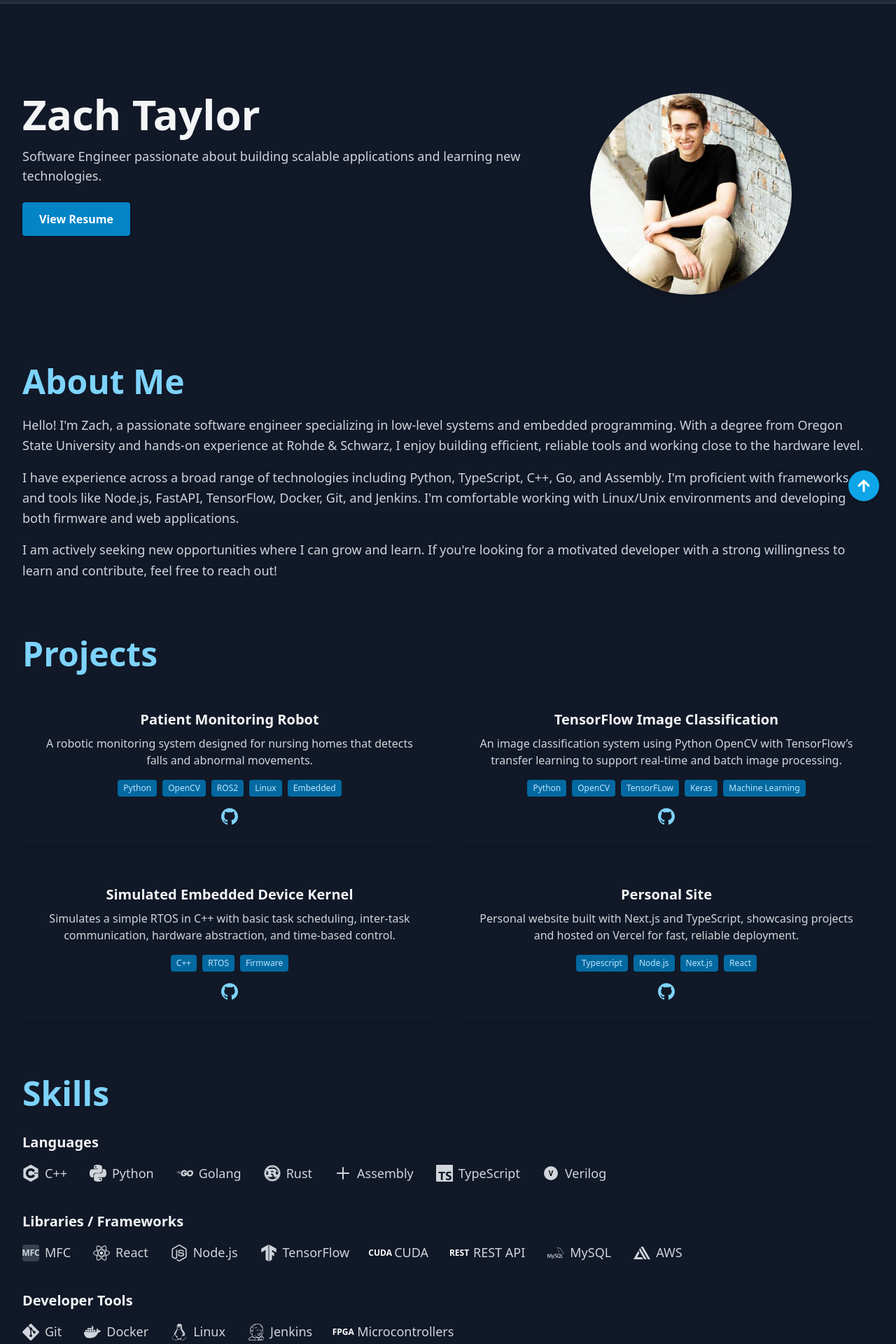
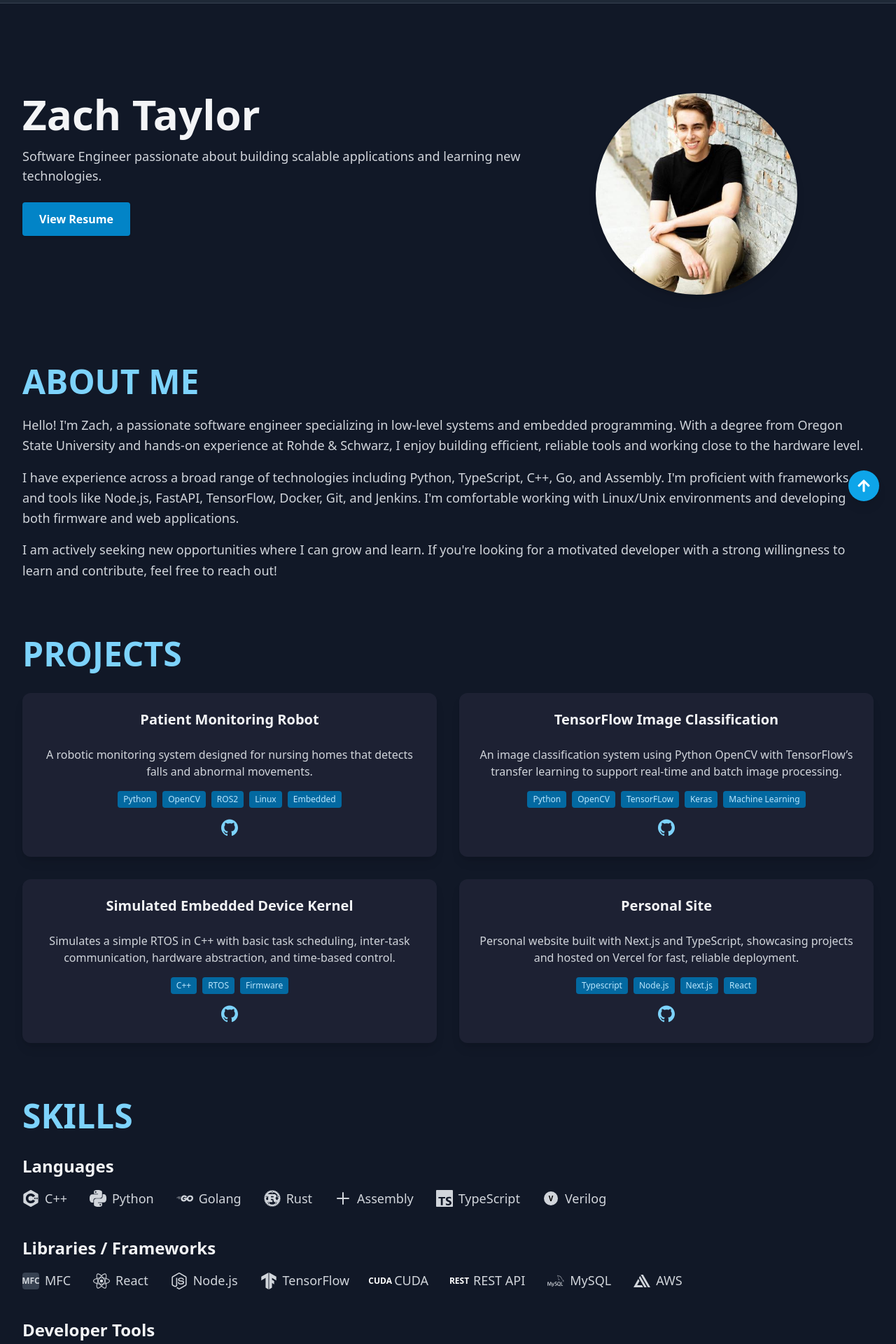
Before and after one commit to Zacharyat19/Personal-Site, a Next.js app: page / in a window 1280 px wide. Shown: the part 60-1980 px from the top of the page at 70% size. Built offline with nearby package versions, Linux system fonts and the light colour scheme.

Commit message:
Made style changes for better viewing on mobile

```diff
--- a/components/About.tsx
+++ b/components/About.tsx
@@ -5,7 +5,7 @@ type AboutProps = {
 export default function About({ className = '' }: AboutProps) {
   return (
     <section id="about" className={className}>
-      <h2 className="text-5xl font-bold mb-6 text-sky-300">About Me</h2>
+      <h2 className="text-5xl font-bold mb-6 text-sky-300">ABOUT ME</h2>
       <div className="flex flex-col md:flex-row items-center md:items-start gap-8">
         {/* Text content */}
         <div className="text-gray-300 text-lg leading-relaxed space-y-4">
--- a/components/Introduction.tsx
+++ b/components/Introduction.tsx
@@ -6,10 +6,10 @@ type IntroductionProps = {
 
 export default function Introduction({ className }: IntroductionProps) {
   return (
-    <section className={`py-20 ${className ?? ""}`}>
-      <div className="flex flex-col md:flex-row items-start justify-between gap-6">
+    <section className={`py-12 pb-20 md:pt-20 ${className ?? ""}`}>
+      <div className="flex flex-col md:flex-row items-center md:items-start justify-center md:justify-between gap-6 text-center md:text-left">
         {/* Text on the left */}
-        <div className="md:w-2/3 text-left">
+        <div className="md:w-2/3 w-full">
           <h1 className="text-6xl font-extrabold mb-4">Zach Taylor</h1>
           <p className="text-lg text-gray-300 mb-6">
             Software Engineer passionate about building scalable applications and learning new technologies.
@@ -25,7 +25,7 @@ export default function Introduction({ className }: IntroductionProps) {
         </div>
 
         {/* Image on the right */}
-        <div className="md:w-1/3 flex justify-start md:justify-start -ml-6">
+        <div className="md:w-1/3 w-full flex justify-center md:justify-start">
             <Image
                 src="/profile.jpg"
                 alt="Zach Taylor"
--- a/components/Projects.tsx
+++ b/components/Projects.tsx
@@ -32,12 +32,12 @@ const projects = [
   export default function Projects({ className }: ProjectsProps) {
   return (
     <section id="projects" className={className}>
-        <h2 className="text-5xl font-bold mb-8 text-sky-300">Projects</h2>
+        <h2 className="text-5xl font-bold mb-8 text-sky-300">PROJECTS</h2>
         <div className="grid grid-cols-1 md:grid-cols-2 gap-8 w-full">
           {projects.map(({ title, description, tech, github }) => (
             <div
               key={title}
-              className="bg-background p-6 rounded-lg shadow-md flex flex-col items-center text-center"
+              className="bg-muted/40 transition-colors p-6 rounded-xl shadow-lg flex flex-col items-center text-center space-y-4"
           >
             <h3 className="text-xl font-semibold mb-2">{title}</h3>
             <p className="text-gray-300 mb-4">{description}</p>
--- a/components/Skills.tsx
+++ b/components/Skills.tsx
@@ -20,11 +20,11 @@ import React from 'react';
 export default function Skills() {
   return (
     <section id="skills">
-      <h2 className="text-5xl font-bold mb-8 text-sky-300">Skills</h2>
+      <h2 className="text-5xl font-bold mb-8 text-sky-300">SKILLS</h2>
 
       {/* Languages */}
       <div className="mb-10">
-        <h3 className="text-xl font-semibold mb-4">Languages</h3>
+        <h3 className="text-2xl font-semibold mb-4">Languages</h3>
         <div className="flex flex-wrap gap-8 text-gray-300 text-lg leading-relaxed">
           <SkillItem icon={<SiCplusplus className="w-6 h-6" />} label="C++" />
           <SkillItem icon={<SiPython className="w-6 h-6" />} label="Python" />
@@ -38,7 +38,7 @@ export default function Skills() {
 
       {/* Libraries/Frameworks */}
       <div className="mb-10">
-        <h3 className="text-xl font-semibold mb-4">Libraries / Frameworks</h3>
+        <h3 className="text-2xl font-semibold mb-4">Libraries / Frameworks</h3>
         <div className="flex flex-wrap gap-8 text-gray-300 text-lg leading-relaxed">
           <SkillItem icon={<MfcIcon />} label="MFC" />
           <SkillItem icon={<SiReact className="w-6 h-6" />} label="React" />
@@ -53,7 +53,7 @@ export default function Skills() {
 
       {/* Developer Tools */}
       <div>
-        <h3 className="text-xl font-semibold mb-4">Developer Tools</h3>
+        <h3 className="text-2xl font-semibold mb-4">Developer Tools</h3>
         <div className="flex flex-wrap gap-8 text-gray-300 text-lg leading-relaxed">
           <SkillItem icon={<SiGit className="w-6 h-6" />} label="Git" />
           <SkillItem icon={<SiDocker className="w-6 h-6" />} label="Docker" />
--- a/tailwind.config.js
+++ b/tailwind.config.js
@@ -9,6 +9,7 @@ module.exports = {
     extend: {
       colors: {
         universal: '#222232',
+        muted: '#313148'
       },
     },
   },
```
